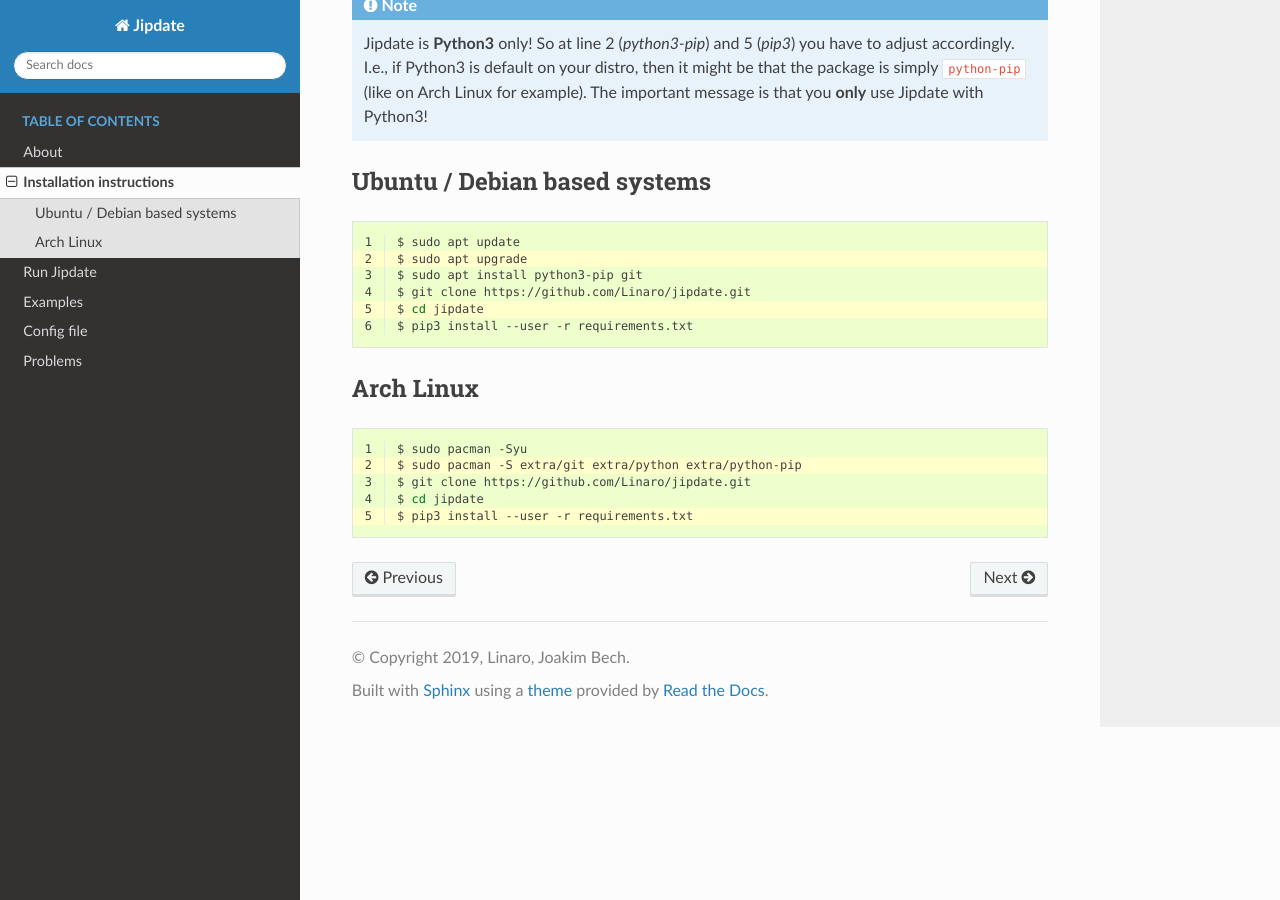
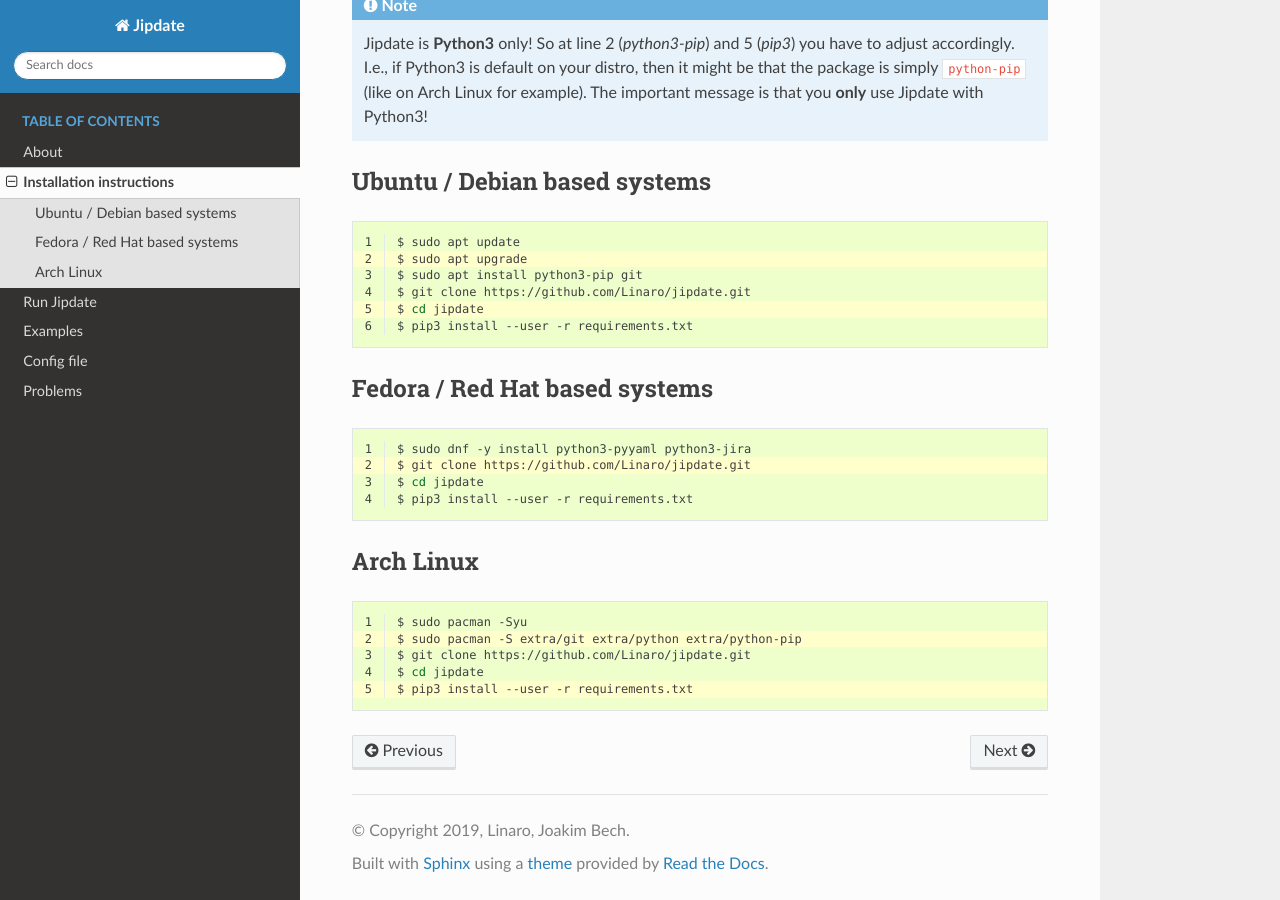
Before and after one commit to Linaro/jipdate, a Sphinx documentation site: the page built from docs/install.rst, in a window 1280 px wide and 900 px high, scrolled down 681 px. Built offline with Sphinx 7.4.7 and the Read the Docs theme 2.0.0, drawn with Linux system fonts in a browser that asks for light colours; formulas are drawn with MathJax 3.

Commit message:
Fix Fedora installation instructions
Signed-off-by: Linus Walleij <linus.walleij@linaro.org>

```diff
--- a/docs/install.rst
+++ b/docs/install.rst
@@ -40,6 +40,17 @@
     $ cd jipdate
     $ pip3 install --user -r requirements.txt
 
+Fedora / Red Hat based systems
+==============================
+.. code-block:: bash
+    :linenos:
+    :emphasize-lines: 2, 5
+
+    $ sudo dnf -y install python3-pyyaml python3-jira
+    $ git clone https://github.com/Linaro/jipdate.git
+    $ cd jipdate
+    $ pip3 install --user -r requirements.txt
+
 Arch Linux
 ==========
 .. code-block:: bash
```
